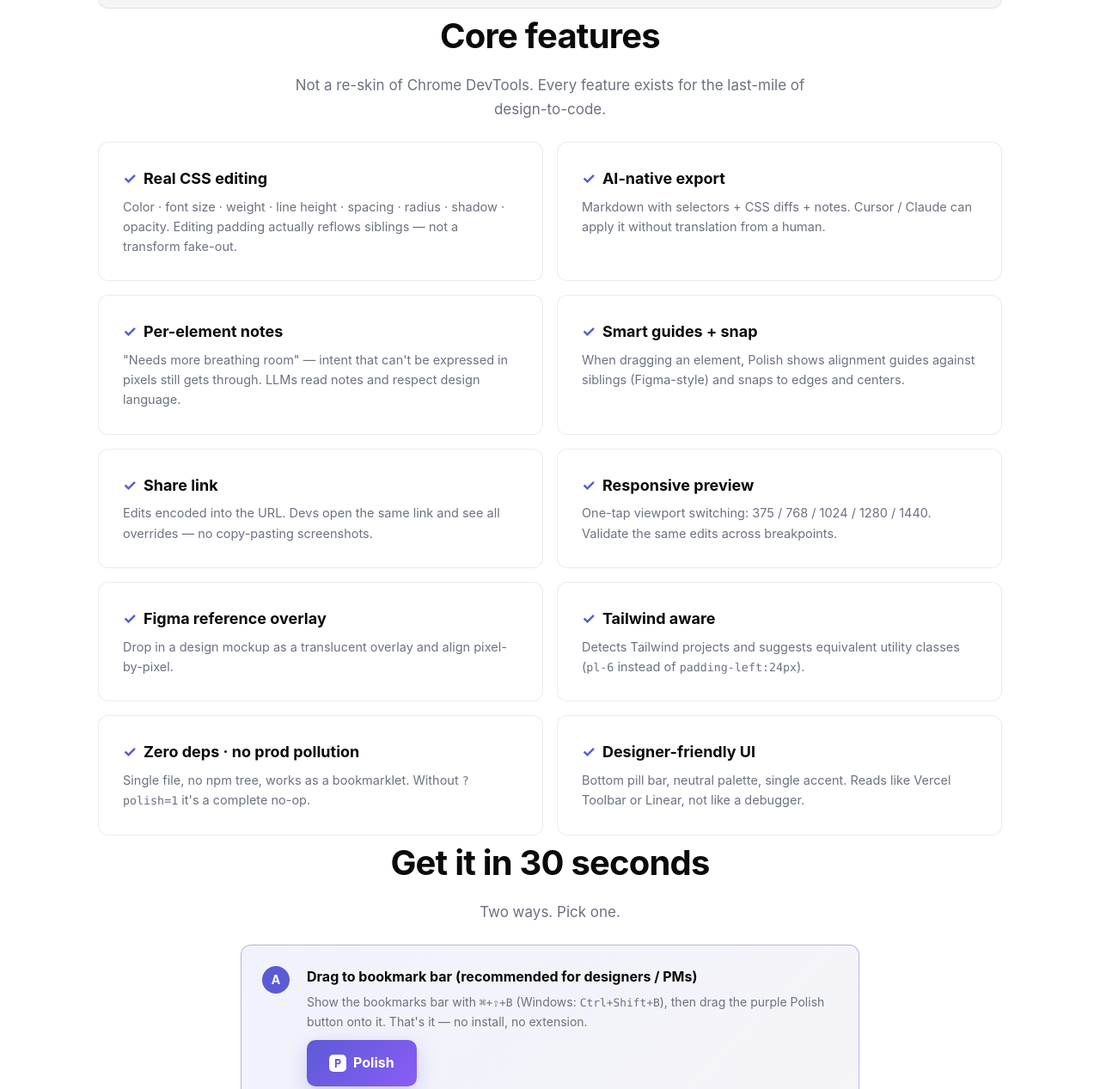
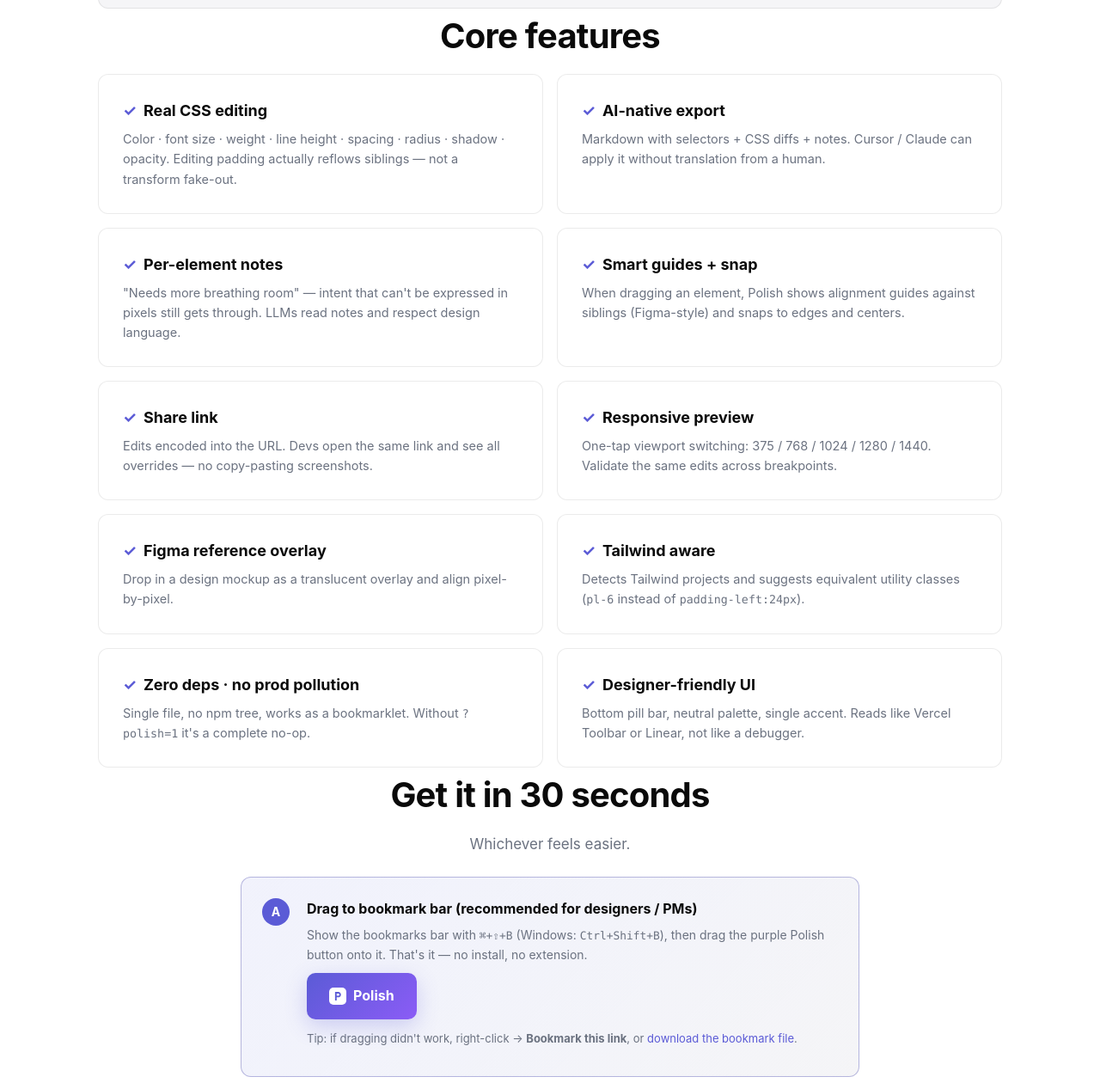
Before and after one commit to MajorTomLeee/polish, a website: page docs/index.html in a window 1280 px wide. Shown: the part 2203-3470 px from the top of the page at 86% size. Drawn offline with Linux system fonts and the light colour scheme.

Commit message:
style: 间距拉松 + 删 features lead + ins_lead 文案
- section padding 96 → 128（user 拖动后整体下移意图）
- 删除 features 的 lead（user 给该元素加了'删除'备注）
- .step margin-bottom 18 → 26
- ins_lead: '两种方式，挑一种' → '随你顺手' / 'Whichever feels easier.'

```diff
--- a/docs/index.html
+++ b/docs/index.html
@@ -212,7 +212,7 @@
   .hero-visual img { width: 100%; height: auto; display: block; }
 
   /* sections */
-  section { padding: 96px 0; }
+  section { padding: 128px 0; }
   section h2 {
     font-size: clamp(28px, 3.5vw, 40px); font-weight: 700;
     text-align: center; margin-bottom: 12px; letter-spacing: -0.02em;
@@ -262,7 +262,7 @@
   .step {
     display: flex; gap: 20px; padding: 24px; border-radius: var(--radius);
     background: var(--bg-muted); border: 1px solid var(--border);
-    margin-bottom: 18px;
+    margin-bottom: 26px;
   }
   .step-num {
     flex-shrink: 0; width: 32px; height: 32px; border-radius: 50%;
@@ -420,7 +420,6 @@
 
 <section class="container" id="features">
   <h2 data-i18n="ft_h">Core features</h2>
-  <p class="lead" data-i18n="ft_lead">Not a re-skin of Chrome DevTools. Every feature exists for the last-mile of design-to-code.</p>
   <div class="features-grid">
     <div class="feature">
       <h3 data-i18n="ft_1_h">Real CSS editing</h3>
@@ -539,7 +538,6 @@ import 'polish';</pre>
       wf_4_h: 'Export markdown', wf_4_p: 'Paste to Cursor / Claude → code is updated.',
 
       ft_h: 'Core features',
-      ft_lead: 'Not a re-skin of Chrome DevTools. Every feature exists for the last-mile of design-to-code.',
       ft_1_h: 'Real CSS editing',
       ft_1_p: 'Color · font size · weight · line height · spacing · radius · shadow · opacity. Editing padding actually reflows siblings — not a transform fake-out.',
       ft_2_h: 'AI-native export',
@@ -562,7 +560,7 @@ import 'polish';</pre>
       ft_10_p: 'Bottom pill bar, neutral palette, single accent. Reads like Vercel Toolbar or Linear, not like a debugger.',
 
       ins_h: 'Get it in 30 seconds',
-      ins_lead: 'Two ways. Pick one.',
+      ins_lead: 'Whichever feels easier.',
       ins_a_h: 'Drag to bookmark bar (recommended for designers / PMs)',
       ins_a_p: 'Show the bookmarks bar with <code>⌘+⇧+B</code> (Windows: <code>Ctrl+Shift+B</code>), then drag the purple Polish button onto it. That\'s it — no install, no extension.',
       ins_a_alt: 'Tip: if dragging didn\'t work, right-click → <strong>Bookmark this link</strong>, or <a href="#" id="download-bookmarks">download the bookmark file</a>.',
@@ -597,7 +595,6 @@ import 'polish';</pre>
       wf_4_h: '导出 .md', wf_4_p: '粘给 Cursor / Claude → 代码改了',
 
       ft_h: '核心特性',
-      ft_lead: '不是 Chrome DevTools 的换皮。每一个特性都为了 design-to-code 的最后一公里。',
       ft_1_h: '真 CSS 编辑',
       ft_1_p: '颜色 / 字号 / 字重 / 行高 / 间距 / 圆角 / 阴影 / 透明度。改 padding 让兄弟元素正确 reflow，不是 transform 假象。',
       ft_2_h: 'AI-native 导出',
@@ -620,7 +617,7 @@ import 'polish';</pre>
       ft_10_p: '底部 pill bar、中性色板、单一 accent。像 Vercel Toolbar / Linear，不像 debugger。',
 
       ins_h: '30 秒开始',
-      ins_lead: '两种方式，挑一种。',
+      ins_lead: '随你顺手。',
       ins_a_h: '拖到书签栏（推荐设计师 / PM）',
       ins_a_p: '按 <code>⌘+⇧+B</code>（Windows：<code>Ctrl+Shift+B</code>）显示书签栏，然后把紫色的 Polish 按钮拖上去。就这样 —— 不装包，不装插件。',
       ins_a_alt: '提示：如果拖不动，右键 → <strong>添加为书签</strong>，或者 <a href="#" id="download-bookmarks">下载书签文件</a>。',
```
